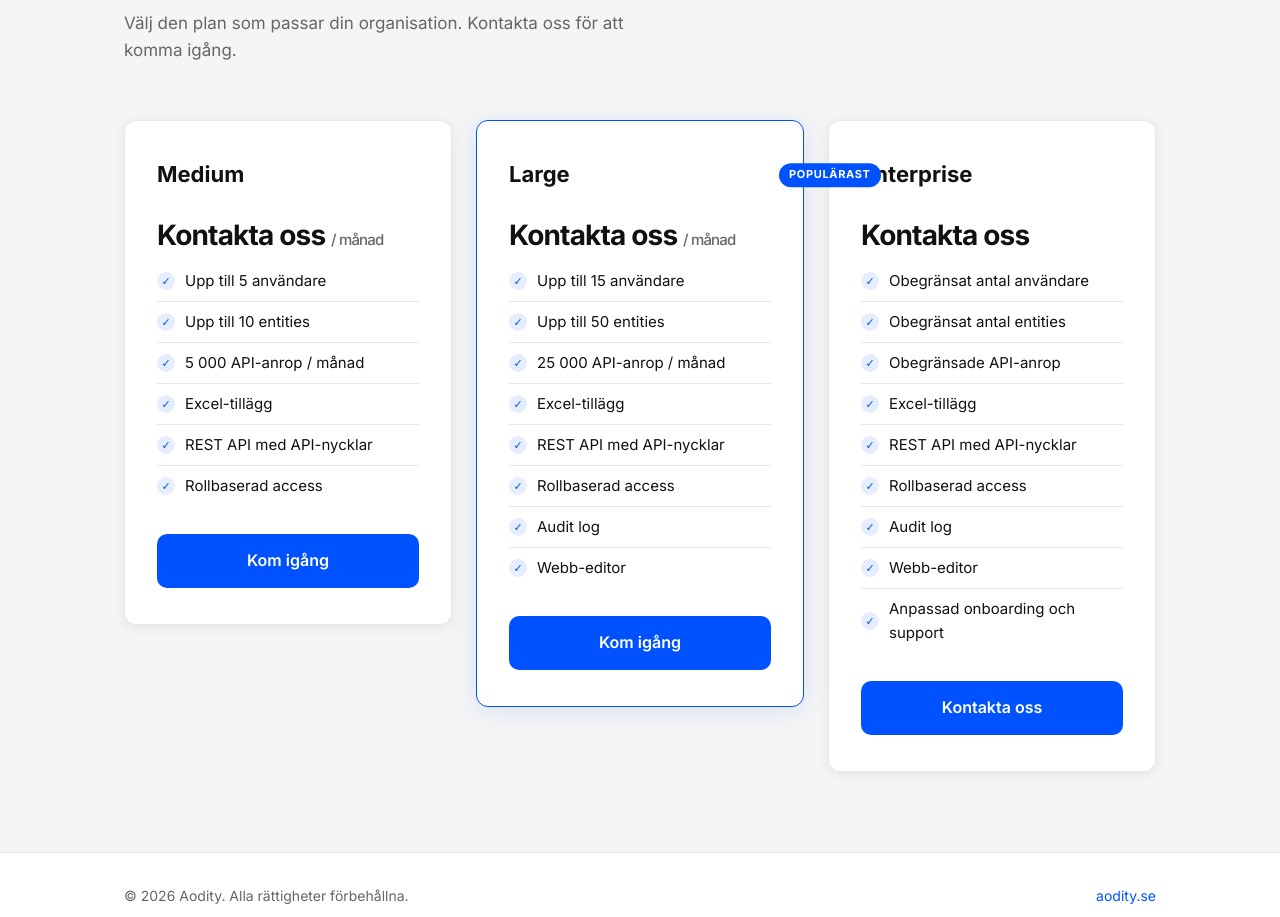
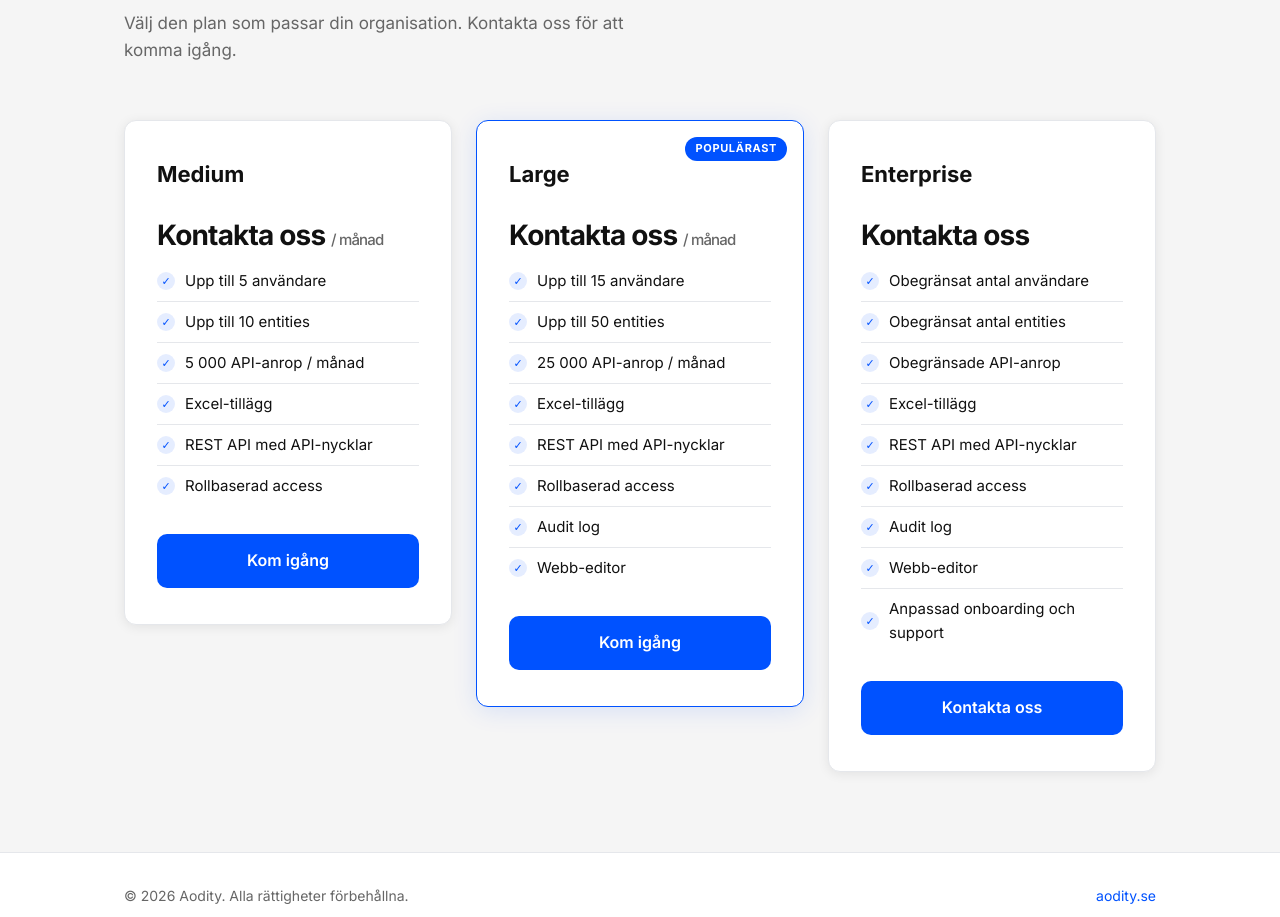
Before and after one commit to simonatgartit/aodity-marketing, a website: page src/index.html in a window 1280 px wide. Shown: the part 1940-2857 px from the top of the page. Drawn offline with Linux system fonts and the light colour scheme.

Commit message:
Fix Populärast badge: absolute top-right inside card, no layout impact

```diff
--- a/src/index.html
+++ b/src/index.html
@@ -447,8 +447,9 @@
         </div>
 
         <!-- Large -->
-        <div class="pricing-card featured">
-          <h3 style="position:relative;">Large <div class="pricing-badge" style="position:absolute;top:50%;left:calc(100% + 0.5rem);transform:translateY(-50%);margin-bottom:0;white-space:nowrap;">Populärast</div></h3>
+        <div class="pricing-card featured" style="position:relative;">
+          <div class="pricing-badge" style="position:absolute;top:16px;right:16px;margin-bottom:0;">Populärast</div>
+          <h3>Large</h3>
           <div class="pricing-price">Kontakta oss <span>/ månad</span></div>
           <ul class="pricing-features">
             <li><span class="check">✓</span> Upp till 15 användare</li>
```
